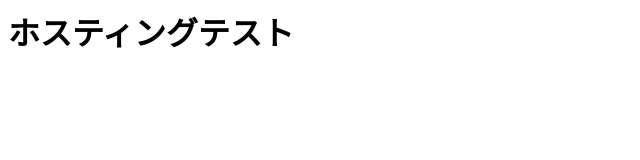
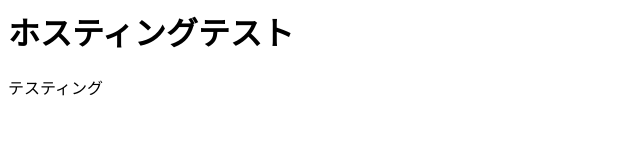
Before and after one commit to satouyuuki/hosting-test, a plain HTML site: page index.html in a window 1280 px wide. Shown: the full height of the page, 0-640 px from the left. Drawn offline with Linux system fonts and the light colour scheme.

Commit message:
second commit

```diff
--- a/index.html
+++ b/index.html
@@ -1 +1,2 @@
 <h1>ホスティングテスト</h1>
+<p>テスティング</p>
```
